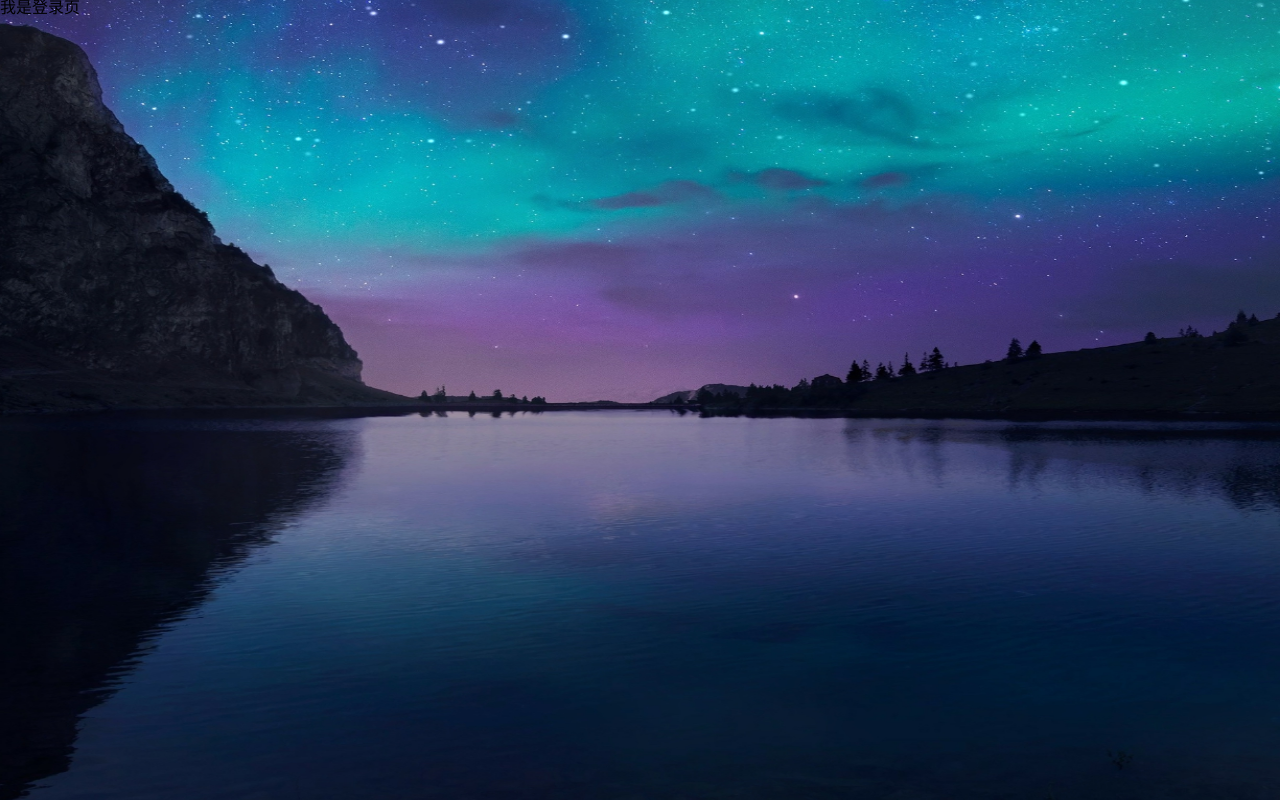
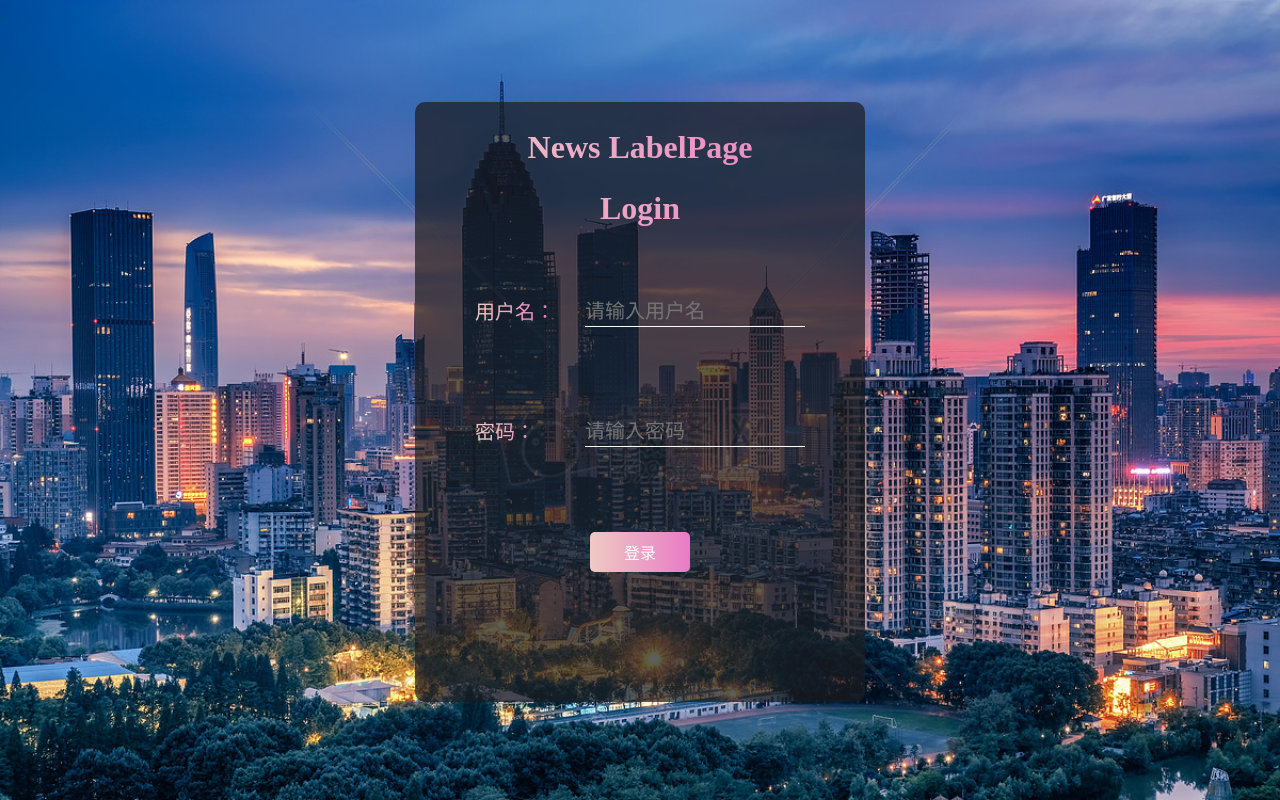
Before and after one commit to HRname/News-LabelPage, a Vue app: page /login in a window 1280 px wide. Built offline with nearby package versions, Linux system fonts and the light colour scheme.

Commit message:
登录页面实现

```diff
--- a/src/App.vue
+++ b/src/App.vue
@@ -11,7 +11,6 @@ const settingStore = useSettingStore();
 
 <template>
   <div class="app">
-    <img :src=settingStore.settingList[3].backgroundFullPath alt="" class="appBackground" :style="{ filter: 'blur('+settingStore.settingList[3].shelterBackgroundBlur+'px)' }">
     <!-- 背景设置选项卡 -->
     <BackgroundOption></BackgroundOption>
     <!-- 添加图标 -->
@@ -38,14 +37,6 @@ const settingStore = useSettingStore();
   width: 100%;
   height: 100%;
 }
-.appBackground{
-  position: absolute;
-  left: 0;
-  top: 0;
-  width: 100%;
-  height: 100%;
-  z-index: -99;
-}
 .submit{
     width: 100px;
     height: 40px;
--- a/src/views/HomePage/components/CategoryNav.vue
+++ b/src/views/HomePage/components/CategoryNav.vue
@@ -17,7 +17,12 @@ const settingStore = useSettingStore()
 
 <template>
     <ul v-show="settingStore.settingList[4].HomePageNav" :style="{ backgroundColor: 'rgba(' + settingStore.settingList[5].backgroundRed + ',' + settingStore.settingList[5].backgroundGreen + ',' + settingStore.settingList[5].backgroundBlue + ',' + settingStore.settingList[5].backgroundOpacity + ')' }">
-        <li class="placeholderLi"></li>
+        <li class="loginUser">
+            <div @click="$router.push('/login')">
+                <span><svg t="1713858824745" class="icon" viewBox="0 0 1024 1024" version="1.1" xmlns="http://www.w3.org/2000/svg" p-id="4279" width="40" height="40"><path d="M510 64.4c-246.5 0-447.6 200-447.6 447.6 0 246.5 200 447.6 447.6 447.6 246.5 0 447.6-200 447.6-447.6 0-246.5-200.1-447.6-447.6-447.6z m0 831.9c-212.3 0-384.3-172-384.3-384.3s172-384.3 384.3-384.3 384.3 172 384.3 384.3-172 384.3-384.3 384.3z m229.1-181.2c-18.4-70.4-67.9-125.5-131.2-153.6 48-30.6 79.6-84.2 79.6-144.9 0-94.9-77.1-172-172-172s-172 77.1-172 172c0 61.2 31.6 114.8 79.6 144.9-63.8 27.6-113.3 83.2-131.7 153.6-4.1 16.3 5.6 33.2 21.9 37.3 2.6 0.5 5.1 1 7.7 1 13.8 0 26-9.2 29.6-23 19.4-75 87.3-127.1 164.3-127.1S660 655.4 679.4 730.4c4.1 16.3 20.9 26 37.3 21.9 16.8-4 27-20.9 22.4-37.2zM515.6 305.8c61.2 0 110.7 49.5 110.7 110.7s-49.5 110.7-110.7 110.7-110.7-49.5-110.7-110.7 49.5-110.7 110.7-110.7z" fill="#bfbfbf" p-id="4280"></path></svg></span>
+                <span>用户名</span>
+            </div>
+        </li>
         <li v-for="item in CategoryList" :key="item.id">
             <router-link :to="`${item.url}`" class="routerStyle" :class="{ addBorderRadius: settingStore.settingList[5].isBorderRadius }">
                 <span v-html="item.icon"></span>
@@ -57,13 +62,21 @@ ul{
     z-index: 97;
 }
 ul li{
-    height: 77px;
+    height: 8%;
     width: 60px;
     display: flex;
     align-items: center;
 }
-.placeholderLi{
-    height: 200px;
+.loginUser{
+    height: 25%;
+    color: white;
+    display: flex;
+    justify-content: space-around;
+}
+.loginUser div{
+    height: 60px;
+    user-select: none;
+    cursor: pointer;
 }
 .router-link-active{
     background-color: #444;
--- a/src/views/HomePage/index.vue
+++ b/src/views/HomePage/index.vue
@@ -10,6 +10,8 @@ const isShowSpan = ref(true);
 </script>
 
 <template>
+    <!-- 背景图片 -->
+    <img :src=settingStore.settingList[3].backgroundFullPath alt="" class="appBackground" :style="{ filter: 'blur('+settingStore.settingList[3].shelterBackgroundBlur+'px)' }">
     <!-- 左侧导航 -->
     <CategoryList></CategoryList>
     <!-- 控制当前模式 -->
@@ -34,6 +36,14 @@ const isShowSpan = ref(true);
 </template>
 
 <style scoped>
+.appBackground{
+  position: absolute;
+  left: 0;
+  top: 0;
+  width: 100%;
+  height: 100%;
+  z-index: -99;
+}
 .placeholder{
     height: 100px;
     width: 100%;
--- /dev/null
+++ b/src/views/Login/components/LoginSignIn.vue
@@ -0,0 +1,164 @@
+<script setup>
+
+</script>
+
+<template>
+    <form class="loginSignIn">
+        <div class="title">
+            <h1>News LabelPage</h1>
+            <h1>Login</h1>
+        </div>
+        <div class="loginForm">
+            <div class="username">
+                <span>用户名：</span>
+                <div class="usernameInput">
+                    <input type="text" name="username" placeholder="请输入用户名">
+                    <span></span>
+                </div>
+            </div>
+            <div class="password">
+                <span>密码：</span>
+                <div class="passwordInput">
+                    <input type="password" name="password" placeholder="请输入密码">
+                    <span></span>
+                </div>
+            </div>
+        </div>
+        <div class="getButton">
+            <button @click="$router.push('/')">登录</button>
+        </div>
+    </form>
+</template>
+
+<style scoped>
+.loginSignIn {
+    width: 450px;
+    height: 600px;
+    background-color: rgb(28, 28, 30, 0.7);
+    border-radius: 10px;
+    margin: 8% auto;
+    display: flex;
+    flex-direction: column;
+}
+.title {
+    height: 25%;
+    width: 100%;
+    display: flex;
+    flex-direction: column;
+    justify-content: space-evenly;
+    text-align: center;
+    background: linear-gradient(to right, rgb(239,202,195) 0%,rgb(232,123,197) 100%);
+    -webkit-background-clip: text;
+    -webkit-text-fill-color: transparent;
+    user-select: none;
+}
+.title h1 {
+    font-size: 32px;
+    font-weight: 600;
+}
+
+.loginForm {
+    height: 40%;
+    width: 80%;
+    margin: 0 auto;
+    display: flex;
+    flex-direction: column;
+    justify-content: space-around;
+    user-select: none;
+    color: #fff;
+}
+
+.username{
+    width: 100%;
+    display: flex;
+    justify-content: space-around;
+}
+.username>span {
+    display: block;
+    font-size: 20px;
+    height: 30px;
+    line-height: 30px;
+    width: 80px;
+    background: linear-gradient(to right, rgb(239,202,195) 0%,rgb(232,123,197) 100%);
+    -webkit-background-clip: text;
+    -webkit-text-fill-color: transparent;
+}
+.usernameInput{
+    height: 30px;
+    width: 220px;
+    display: flex;
+    flex-direction: column;
+    align-items: center;
+}
+.usernameInput>input{
+    height: 28px;
+    border: none;
+    background-color: rgba(28, 28, 30, 0);
+    color: #fff;
+    font-size: 20px;
+    width: 100%;
+    outline: none;
+}
+.usernameInput>span{
+    background-color: #fff;
+    width: 100%;
+    height: 2px;
+}
+
+
+.password{
+    width: 100%;
+    display: flex;
+    justify-content: space-around;
+}
+.password>span{
+    display: block;
+    font-size: 20px;
+    height: 30px;
+    line-height: 30px;
+    width: 80px;
+    background: linear-gradient(to right, rgb(239,202,195) 0%,rgb(232,123,197) 100%);
+    -webkit-background-clip: text;
+    -webkit-text-fill-color: transparent;
+}
+.passwordInput{
+    height: 30px;
+    width: 220px;
+    display: flex;
+    flex-direction: column;
+    align-items: center;
+}
+.passwordInput>input{
+    height: 28px;
+    border: none;
+    background-color: rgba(28, 28, 30, 0);
+    color: #fff;
+    font-size: 20px;
+    width: 100%;
+    outline: none;
+}
+.passwordInput>span{
+    background-color: #fff;
+    width: 100%;
+    height: 2px;
+}
+
+.getButton{
+    width: 100%;
+    height: 20%;
+    display: flex;
+    justify-content: center;
+    align-items: center;
+}
+.getButton>button{
+    width: 100px;
+    height: 40px;
+    user-select: none;
+    cursor: pointer;
+    border: none;
+    border-radius: 5px;
+    color: white;
+    font-size: 16px;
+    background: linear-gradient(to right, rgb(239,202,195) 0%,rgb(232,123,197) 100%);;
+}
+</style>
--- a/src/views/Login/index.vue
+++ b/src/views/Login/index.vue
@@ -1,11 +1,24 @@
 <script setup>
-
+import LoginSignIn from './components/LoginSignIn.vue';
 </script>
 
 <template>
-    <div>我是登录页</div>
+    <div class="loginBackground"></div>
+    <div class="login">
+        <LoginSignIn></LoginSignIn>
+    </div>
 </template>
 
 <style scoped>
-
+.loginBackground {
+    position: absolute;
+    top: 0;
+    left: 0;
+    height: 100%;
+    width: 100%;
+    background-image: url('@/assets/登陆背景.jpg');
+    background-size: cover;
+    background-repeat: no-repeat;
+    z-index: -99;
+}
 </style>
```
Also changed, not shown: src/assets/登陆背景.jpg (added).
